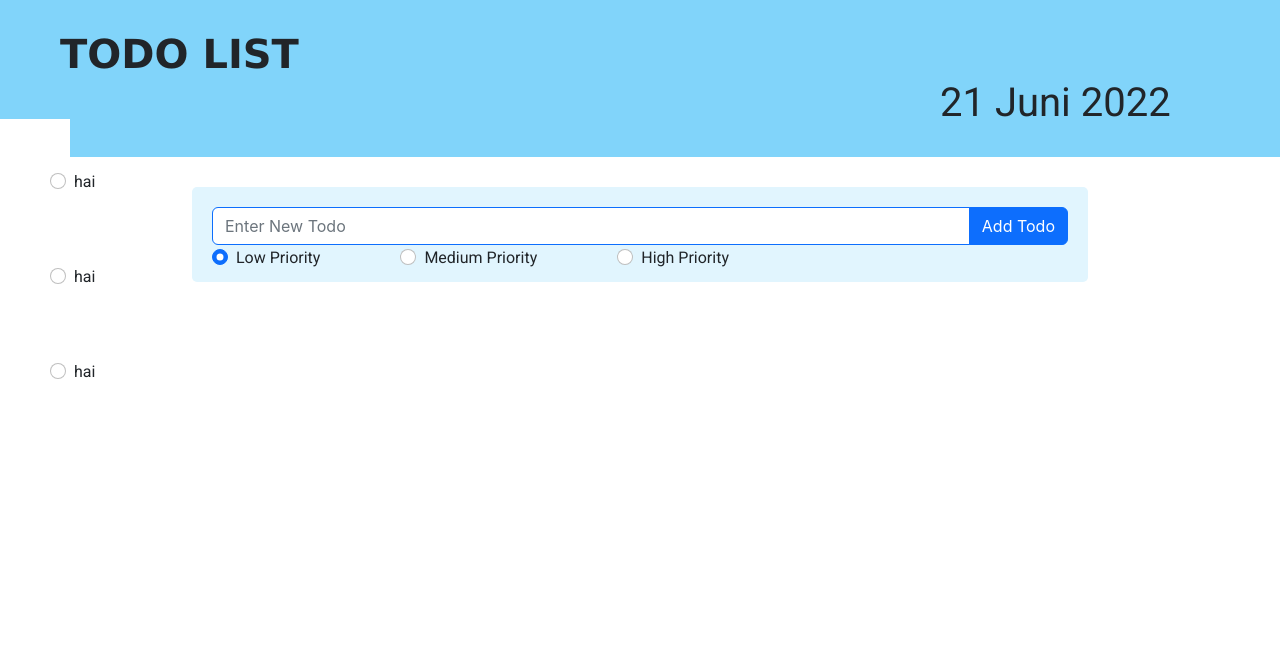
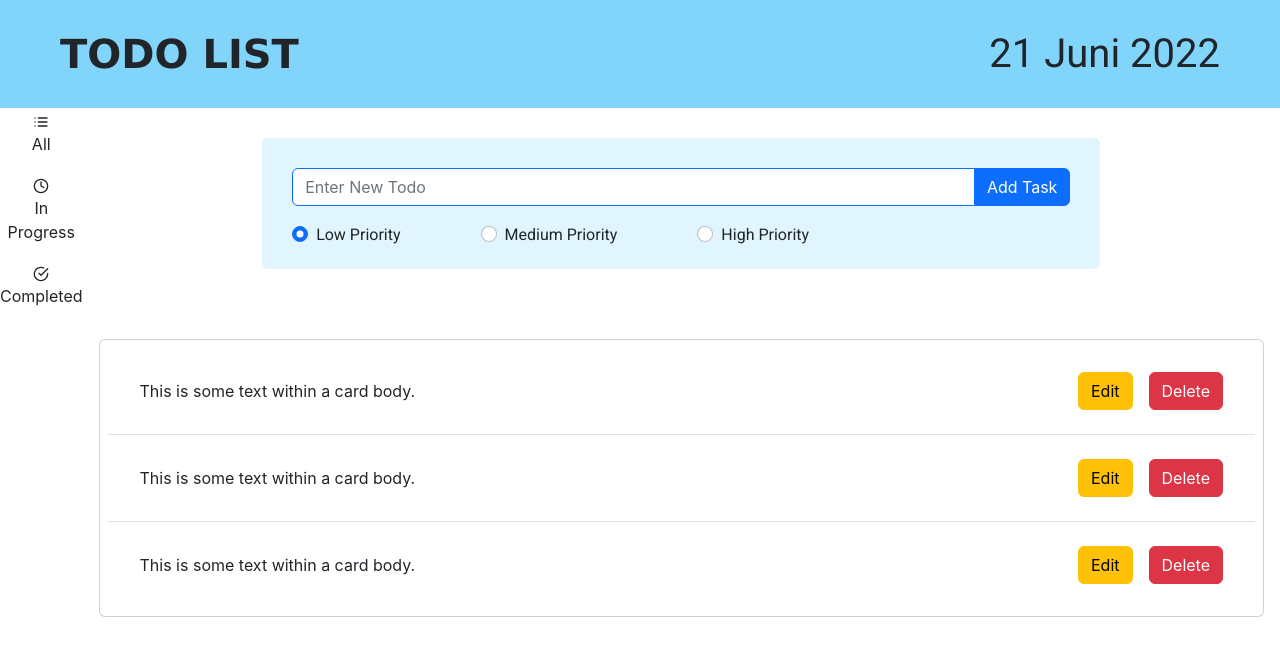
Before and after one commit to R10F/Project-Front-End-TODO-LIST-, a React (Create React App) app: page / in a window 1280 px wide. Shown: the top 656 px of the page. Built offline with nearby package versions, Linux system fonts and the light colour scheme.

Commit message:
- Make component for each element

```diff
--- a/src/App.css
+++ b/src/App.css
@@ -5,47 +5,40 @@
 header {
   background-color: #81d4fa;
 }
-
 h1 {
   margin: 0 50px;
   padding: 30px 10px;
   font-weight: bold;
   font-family: Verdana, Geneva, Tahoma, sans-serif;
 }
-
-h1 span {
-  margin-left: 55rem;
+h1.date {
   font-family: "Roboto", sans-serif;
   font-weight: normal;
 }
 
 aside {
-  width: 70px;
+  /* width: 70px; */
   display: flex;
   flex-direction: column;
   text-align: center;
-  margin-top: -1px;
-  position: fixed;
+  /* margin-top: -1px; */
+  /* position: fixed; */
   top: 15%;
   background-color: white;
   height: 100%;
   box-shadow: inset;
 }
-aside .form-check {
-  margin: 50px 10px 20px 50px;
-}
+
 form {
   background-color: #e1f5fe;
   width: 70%;
-  padding: 20px 20px 10px;
-  margin: 30px auto;
+  padding: 30px 30px 20px;
+  margin: 30px auto 70px;
   border-radius: 5px;
 }
-
 .form-check {
   margin-right: 5rem;
 }
-
 .form-check label {
   font-family: "Roboto", sans-serif;
 }
--- a/src/App.js
+++ b/src/App.js
@@ -1,73 +1,31 @@
 import "./App.css";
-import React, { Fragment } from "react";
+import Header from "./components/Header";
+import Sidebar from "./components/Sidebar";
+import AddTask from "./components/AddTask";
+import ListItem from "./components/ListItem";
+import React from "react";
 
 class App extends React.Component {
-  constructor(props) {
-    super(props);
-    this.state = { Tanggal: new Date() };
-  }
-
   render() {
     return (
-      <div className="container-fluid">
-        <header>
-          <h1>
-            TODO LIST <span>{this.state.Tanggal.toLocaleString("id-ID", { day: "numeric", month: "long", year: "numeric" })}</span>
-          </h1>
-        </header>
+      <div className="container-fluid mb-5 pb-5">
+        <Header />
 
-        <Fragment>
-          <aside>
-            <div className="form-check  ">
-              <input class="form-check-input " type="radio" name="filter" />
-              <label class="form-check-label" for="flexRadioDefault1">
-                hai
-              </label>
+        <div className="d-flex">
+          <Sidebar />
+
+          <div className="w-100">
+            <AddTask />
+
+            <div className="card m-3 p-2">
+              <ul className="list-group list-group-flush">
+                <ListItem />
+                <ListItem />
+                <ListItem />
+              </ul>
             </div>
-            <div className="form-check  ">
-              <input class="form-check-input " type="radio" name="filter" />
-              <label class="form-check-label" for="flexRadioDefault1">
-                hai
-              </label>
-            </div>
-            <div className="form-check  ">
-              <input class="form-check-input " type="radio" name="filter" />
-              <label class="form-check-label" for="flexRadioDefault1">
-                hai
-              </label>
-            </div>
-          </aside>
-        </Fragment>
-
-        <Fragment>
-          <form>
-            <div className="input-group">
-              <input type="text" className="form-control border-primary border-3 " placeholder="Enter New Todo" />
-              <button className="btn btn-primary input-group-text" type="button">
-                Add Todo
-              </button>
-            </div>
-
-            <div className="form-check form-check-inline ">
-              <input class="form-check-input " type="radio" name="filter" defaultChecked />
-              <label class="form-check-label" for="flexRadioDefault1">
-                Low Priority
-              </label>
-            </div>
-            <div className="form-check form-check-inline ">
-              <input class="form-check-input " type="radio" name="filter" />
-              <label class="form-check-label" for="flexRadioDefault1">
-                Medium Priority
-              </label>
-            </div>
-            <div className="form-check form-check-inline ">
-              <input class="form-check-input " type="radio" name="filter" />
-              <label class="form-check-label" for="flexRadioDefault1">
-                High Priority
-              </label>
-            </div>
-          </form>
-        </Fragment>
+          </div>
+        </div>
       </div>
     );
   }
--- /dev/null
+++ b/src/components/AddTask.jsx
@@ -0,0 +1,37 @@
+import React from "react";
+
+class AddTask extends React.Component {
+  render() {
+    return (
+      <form>
+        <div className="input-group mb-3">
+          <input type="text" className="form-control border-primary border-3 " placeholder="Enter New Todo" />
+          <button className="btn btn-primary input-group-text" type="button">
+            Add Task
+          </button>
+        </div>
+
+        <div className="form-check form-check-inline">
+          <input className="form-check-input" id="lowPriority" type="radio" name="priority" defaultChecked />
+          <label className="form-check-label" htmlFor="lowPriority">
+            Low Priority
+          </label>
+        </div>
+        <div className="form-check form-check-inline">
+          <input className="form-check-input" id="mediumPriority" type="radio" name="priority" />
+          <label className="form-check-label" htmlFor="mediumPriority">
+            Medium Priority
+          </label>
+        </div>
+        <div className="form-check form-check-inline">
+          <input className="form-check-input" id="highPriority" type="radio" name="priority" />
+          <label className="form-check-label" htmlFor="highPriority">
+            High Priority
+          </label>
+        </div>
+      </form>
+    );
+  }
+}
+
+export default AddTask;
--- /dev/null
+++ b/src/components/Header.jsx
@@ -0,0 +1,19 @@
+import React from "react";
+
+class Header extends React.Component {
+  constructor(props) {
+    super(props);
+    this.state = { Tanggal: new Date() };
+  }
+
+  render() {
+    return (
+      <header className="d-flex align-items-center justify-content-between">
+        <h1>TODO LIST</h1>
+        <h1 className="date">{ this.state.Tanggal.toLocaleString("id-ID", { day: "numeric", month: "long", year: "numeric" }) }</h1>
+      </header>
+    );
+  }
+}
+
+export default Header;
--- /dev/null
+++ b/src/components/Sidebar.jsx
@@ -0,0 +1,25 @@
+import React from "react";
+import { FiList, FiClock, FiCheckCircle } from "react-icons/fi";
+
+class Sidebar extends React.Component {
+  render() {
+    return (
+      <aside>
+        <div className="filter-menu">
+          <FiList />
+          <p>All</p>
+        </div>
+        <div className="filter-menu">
+          <FiClock />
+          <p>In Progress</p>
+        </div>
+        <div className="filter-menu">
+          <FiCheckCircle />
+          <p>Completed</p>
+        </div>
+      </aside>
+    );
+  }
+}
+
+export default Sidebar;
```
Also changed, not shown: src/App.jsx (deleted, +0 -19 lines).
